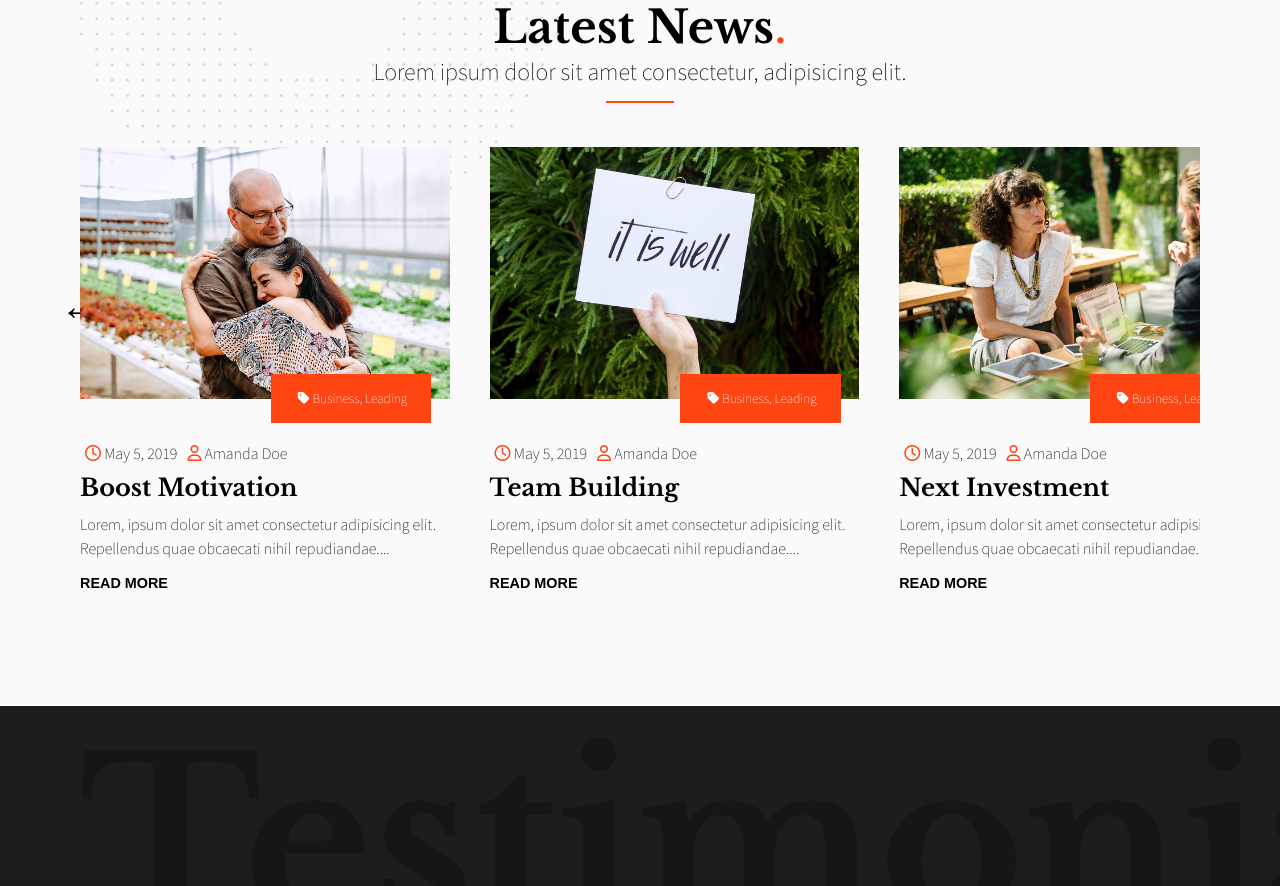
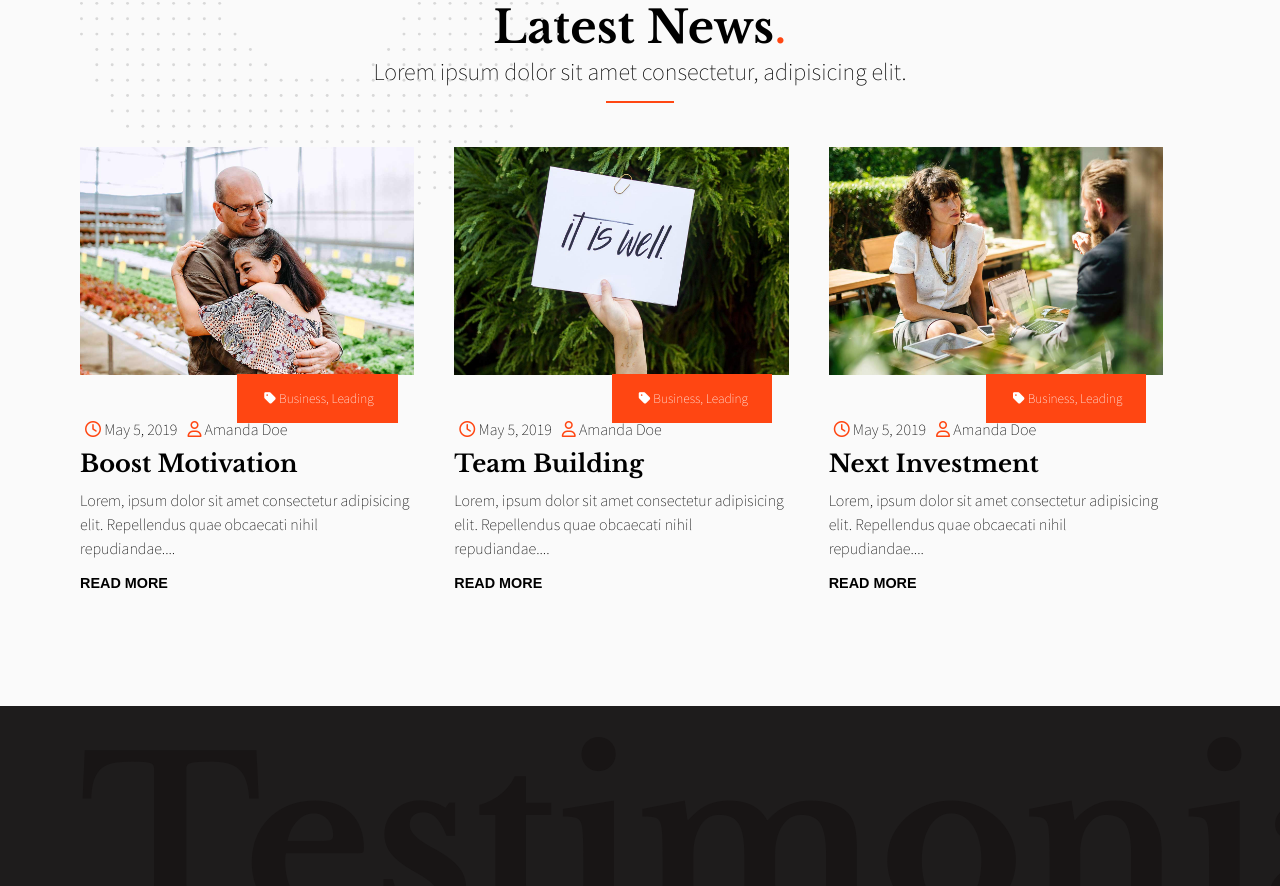
Before and after one commit to ArrobbioUmberto/proj-html-vuejs, a Vue app: page / in a window 1280 px wide. Shown: the part 3728-4614 px from the top of the page. Built offline with nearby package versions, Linux system fonts and the light colour scheme.

Commit message:
FIX scrollbar

```diff
--- a/src/components/Latest_news.vue
+++ b/src/components/Latest_news.vue
@@ -37,25 +37,17 @@ export default {
                 }
 
             ],
-            currentIndex: 0,
         }
 
     },
     methods: {
-        previousImage() {
 
-        },
-        nextImage() {
-
-        }
     }
 }
 </script>
 <template>
     <div class="container">
         <img src="/svg/svg-4.svg" alt="" class="point-circle">
-        <span @click="nextImage()" class="right-arrow">&RightArrow;</span>
-        <span @click="nextImage()" class="left-arrow">&leftarrow;</span>
         <div class=" row row-text">
             <div class="pointer-title">
                 <h1>latest news</h1>
@@ -150,11 +142,21 @@ p {
 .card {
     display: flex;
     flex-direction: column;
-    flex-basis: 33%;
+    flex-basis: calc((100% / 3) - 39px);
     flex-grow: 0;
     flex-shrink: 0;
     position: relative;
 }
+
+.col::-webkit-scrollbar {
+    height: 10px;
+}
+
+.row-card>.col::-webkit-scrollbar-thumb {
+    border-radius: 25px;
+    background-color: $orange-primary;
+}
+
 
 .event-info {
     padding-top: 40px;
```
